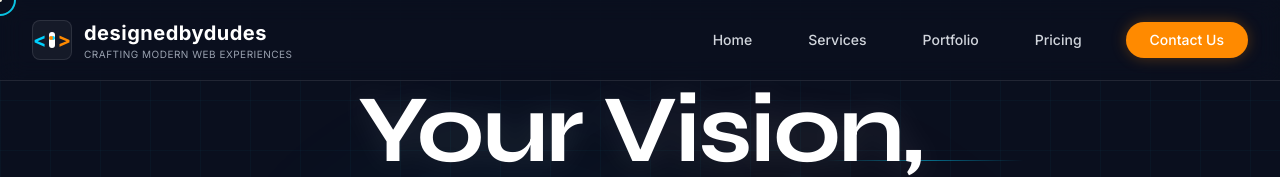
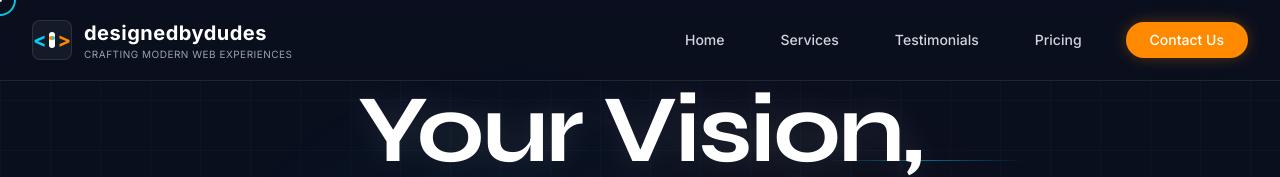
Before and after one commit to ankitsikeriya/Web-dev-agency, a Next.js app: page / in a window 1280 px wide. Shown: the top 177 px of the page. Built offline with nearby package versions, Linux system fonts and the light colour scheme.

Commit message:
improved v

```diff
--- a/app/components/Navbar.js
+++ b/app/components/Navbar.js
@@ -31,11 +31,11 @@ export default function Navbar() {
                         <div className="ml-10 flex items-baseline space-x-8">
                             <Link href="/" className="text-gray-300 hover:text-white transition-colors duration-300 px-3 py-2 rounded-md text-sm font-medium">Home</Link>
                             <Link href="#services" className="text-gray-300 hover:text-white transition-colors duration-300 px-3 py-2 rounded-md text-sm font-medium">Services</Link>
-                            <Link href="#portfolio" className="text-gray-300 hover:text-white transition-colors duration-300 px-3 py-2 rounded-md text-sm font-medium">Portfolio</Link>
+                            <Link href="#testimonials" className="text-gray-300 hover:text-white transition-colors duration-300 px-3 py-2 rounded-md text-sm font-medium">Testimonials</Link>
                             <Link href="#pricing" className="text-gray-300 hover:text-white transition-colors duration-300 px-3 py-2 rounded-md text-sm font-medium">Pricing</Link>
-                            <button className="bg-neon-orange hover:bg-orange-600 text-white px-6 py-2 rounded-full text-sm font-medium transition-all duration-300 shadow-[0_0_15px_rgba(255,138,0,0.3)] hover:shadow-[0_0_25px_rgba(255,138,0,0.5)]">
+                            <Link href="#contact" className="bg-neon-orange hover:bg-orange-600 text-white px-6 py-2 rounded-full text-sm font-medium transition-all duration-300 shadow-[0_0_15px_rgba(255,138,0,0.3)] hover:shadow-[0_0_25px_rgba(255,138,0,0.5)]">
                                 Contact Us
-                            </button>
+                            </Link>
                         </div>
                     </div>
 
@@ -57,11 +57,11 @@ export default function Navbar() {
                     <div className="px-2 pt-2 pb-3 space-y-1 sm:px-3">
                         <Link href="/" className="text-gray-300 hover:text-white block px-3 py-2 rounded-md text-base font-medium">Home</Link>
                         <Link href="#services" className="text-gray-300 hover:text-white block px-3 py-2 rounded-md text-base font-medium">Services</Link>
-                        <Link href="#portfolio" className="text-gray-300 hover:text-white block px-3 py-2 rounded-md text-base font-medium">Portfolio</Link>
+                        <Link href="#testimonials" className="text-gray-300 hover:text-white block px-3 py-2 rounded-md text-base font-medium">Testimonials</Link>
                         <Link href="#pricing" className="text-gray-300 hover:text-white block px-3 py-2 rounded-md text-base font-medium">Pricing</Link>
-                        <button className="w-full text-left bg-neon-orange hover:bg-orange-600 text-white px-3 py-2 rounded-md text-base font-medium mt-4">
+                        <Link href="#contact" className="w-full text-left bg-neon-orange hover:bg-orange-600 text-white px-3 py-2 rounded-md text-base font-medium mt-4 block text-center">
                             Contact Us
-                        </button>
+                        </Link>
                     </div>
                 </div>
             )}
--- a/app/components/Pricing.js
+++ b/app/components/Pricing.js
@@ -82,9 +82,9 @@ export default function Pricing() {
                             ))}
                         </ul>
 
-                        <button className="w-full py-4 bg-transparent border border-electric-blue text-electric-blue font-bold rounded-xl hover:bg-electric-blue hover:text-black transition-all duration-300 shadow-[0_0_15px_rgba(0,209,255,0.1)] hover:shadow-[0_0_25px_rgba(0,209,255,0.4)]">
+                        <a href="#contact" className="block w-full py-4 bg-transparent border border-electric-blue text-electric-blue font-bold rounded-xl hover:bg-electric-blue hover:text-black transition-all duration-300 shadow-[0_0_15px_rgba(0,209,255,0.1)] hover:shadow-[0_0_25px_rgba(0,209,255,0.4)] text-center">
                             BOOK FOR FREE NOW
-                        </button>
+                        </a>
                     </motion.div>
 
                     {/* Professional Package */}
@@ -111,9 +111,9 @@ export default function Pricing() {
                             ))}
                         </ul>
 
-                        <button className="w-full py-4 bg-neon-orange text-white font-bold rounded-xl hover:bg-orange-600 transition-all duration-300 shadow-[0_0_20px_rgba(255,138,0,0.3)] hover:shadow-[0_0_30px_rgba(255,138,0,0.5)]">
+                        <a href="#contact" className="block w-full py-4 bg-neon-orange text-white font-bold rounded-xl hover:bg-orange-600 transition-all duration-300 shadow-[0_0_20px_rgba(255,138,0,0.3)] hover:shadow-[0_0_30px_rgba(255,138,0,0.5)] text-center">
                             BOOK FOR FREE NOW
-                        </button>
+                        </a>
                     </motion.div>
                 </div>
             </div>
--- a/app/components/WhatsAppChat.js
+++ b/app/components/WhatsAppChat.js
@@ -23,7 +23,7 @@ export default function WhatsAppChat() {
     }, [messages, isOpen]);
 
     const openWhatsApp = () => {
-        window.open('https://wa.me/919876543210', '_blank');
+        window.open('https://wa.me/917909503065', '_blank');
     };
 
     const handleSendMessage = async (e) => {
--- a/app/globals.css
+++ b/app/globals.css
@@ -11,6 +11,10 @@
 :root {
   --background: #0A0F1E;
   --foreground: #ffffff;
+}
+
+html {
+  scroll-behavior: smooth;
 }
 
 body {
```
